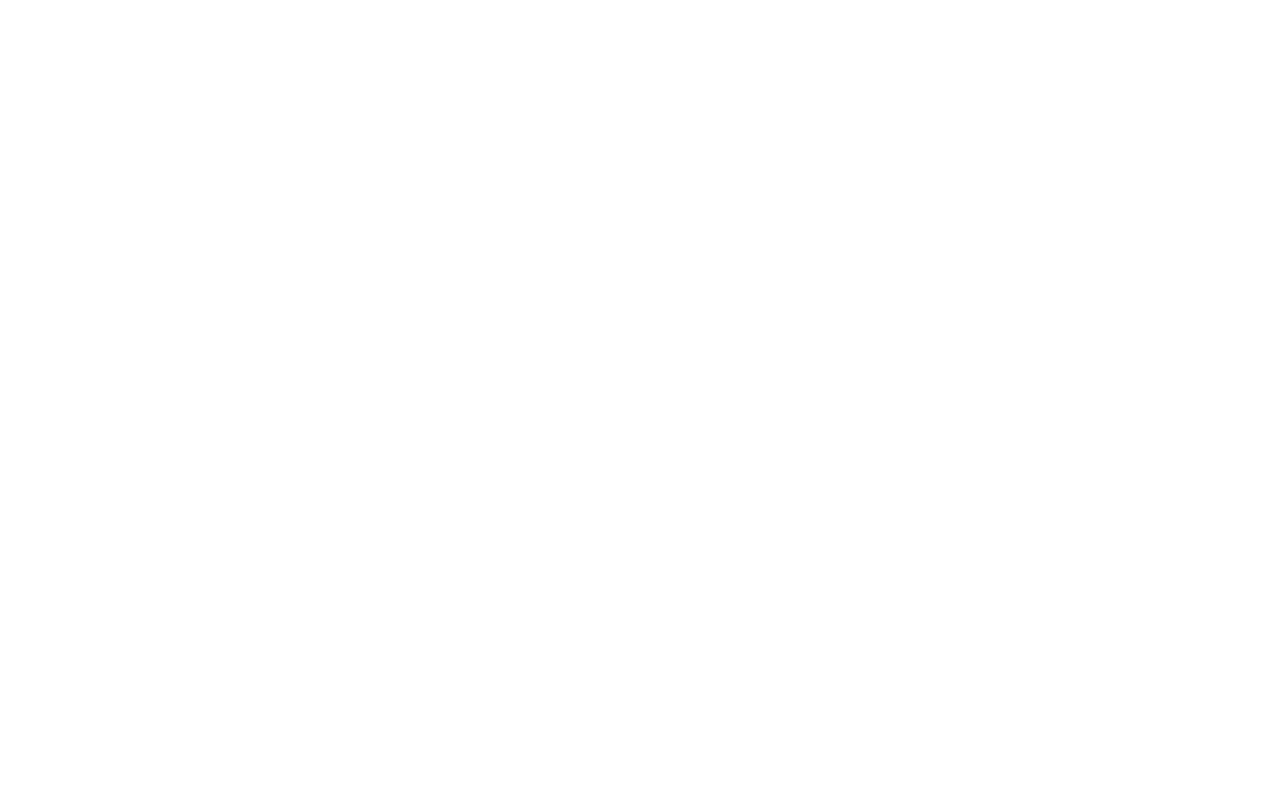
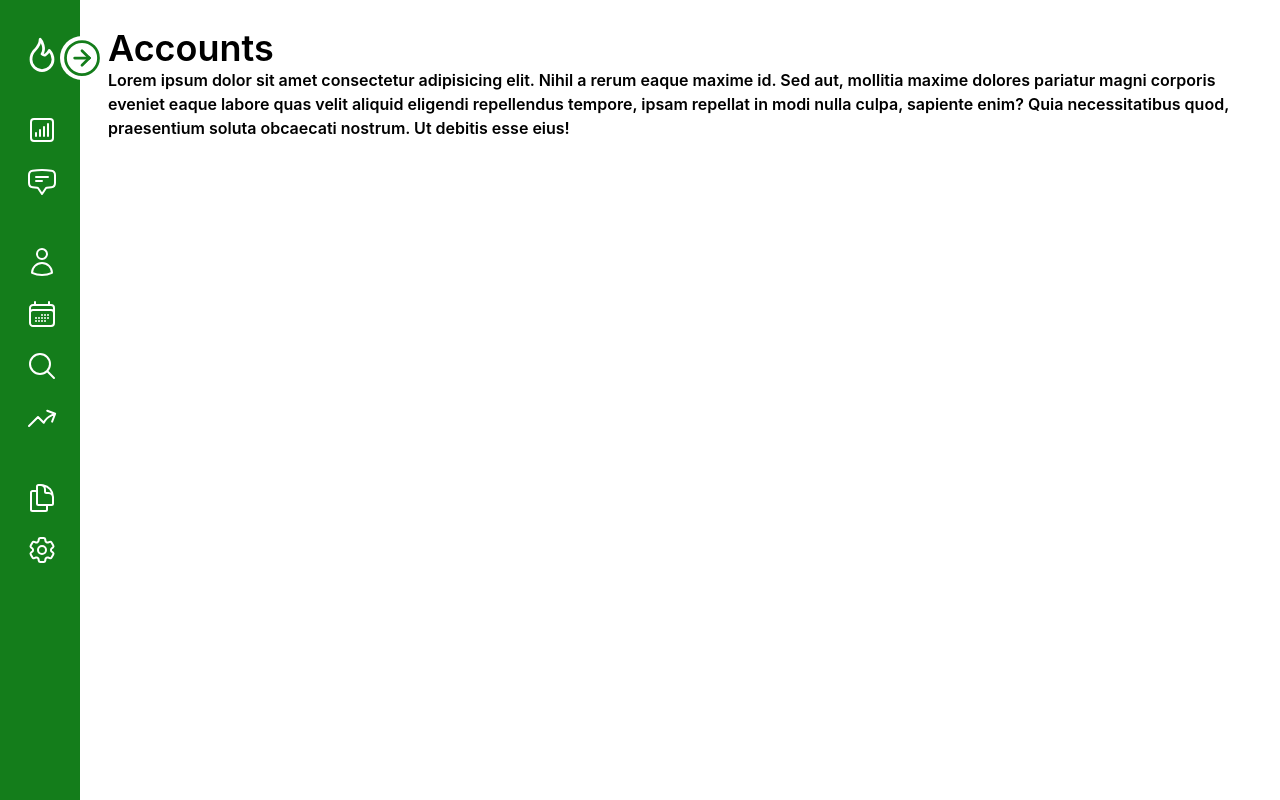
Before and after one commit to Jekwulum/Kwiz-App, a React (Create React App) app: page /accounts in a window 1280 px wide. Before the commit this address had no page. Built offline with nearby package versions, Linux system fonts and the light colour scheme.

Commit message:
navlinks and accounts route added

```diff
--- a/src/App.js
+++ b/src/App.js
@@ -1,13 +1,24 @@
 import './App.css';
-import { BrowserRouter as Router, Routes, Route, Link } from 'react-router-dom';
+import { BrowserRouter as Router, Routes, Route } from 'react-router-dom';
 
+import Accounts from './pages/Accounts';
 import Dashboard from "./pages/Dashboard";
+import Inbox from "./pages/Inbox";
 // import SideMenu from './components/sideMenu/SideMenu';
 
 function App() {
   return (
     <Router>
       <Routes>
+        {["/", "/dashboard", "/home"].map(path => <Route path={path} element={<Dashboard />} />)}
+        <Route exact path='/inbox' element={<Inbox />} />
+        <Route exact path='/accounts' element={<Accounts />} />
+        <Route exact path='/' element={<Dashboard />} />
+        <Route exact path='/' element={<Dashboard />} />
+        <Route exact path='/' element={<Dashboard />} />
+        <Route exact path='/' element={<Dashboard />} />
+        <Route exact path='/' element={<Dashboard />} />
+        <Route exact path='/' element={<Dashboard />} />
         <Route exact path='/' element={<Dashboard />} />
       </Routes>
     </Router>
--- a/src/components/sideMenu/SideMenu.js
+++ b/src/components/sideMenu/SideMenu.js
@@ -1,4 +1,5 @@
 import React, { useState } from "react";
+import { NavLink } from "react-router-dom";
 import {
   AccountIcon, AnalyticsIcon, ArrowCircleIcon, DashboardIcon, FilesIcon, FireIcon,
   InboxIcon, ScheduleIcon, SearchIcon, SettingsIcon
@@ -34,12 +35,14 @@
       </div>
       <ul className="pt-6">
         {Menus.map((menu, index) => (
+          <NavLink to={`/${menu.title.toLowerCase()}`}>
             <li key={index} className={`text-cust-light text-xl flex items-center
             gap-x-4 cursor-pointer p-1.5 hover:bg-cust-light/25 hover:rounded-md
             ${menu.gap ? "mt-9" : "mt-2"}`}>
               {menu.icon}
               <span className={`duration-300 ${!showMenu && 'scale-0'}`}>{menu.title}</span>
             </li>
+          </NavLink>
         ))}
       </ul>
       <div>
--- /dev/null
+++ b/src/pages/Accounts.js
@@ -0,0 +1,27 @@
+import React from 'react';
+import SideMenu from '../components/sideMenu/SideMenu';
+
+const Accounts = () => {
+  return (
+    <div className='flex'>
+      <SideMenu />
+
+      <div>
+
+        {/* Header goes here */}
+
+        <div className='p-7 font-semibold flex-1 h-screen'>
+          <h1 className='text-4xl'>Accounts</h1>
+          <div>
+            <p>Lorem ipsum dolor sit amet consectetur adipisicing elit. Nihil a rerum eaque maxime id. Sed aut, mollitia maxime dolores pariatur magni corporis eveniet eaque labore quas velit aliquid eligendi repellendus tempore, ipsam repellat in modi nulla culpa, sapiente enim? Quia necessitatibus quod, praesentium soluta obcaecati nostrum. Ut debitis esse eius!</p>
+          </div>
+        </div>
+
+        {/* Footer */}
+
+      </div>
+    </div>
+  )
+}
+
+export default Accounts
--- /dev/null
+++ b/src/pages/Analytics.js
@@ -0,0 +1,26 @@
+import React from 'react'
+
+const Analytics = () => {
+  return (
+    <div className='flex'>
+      <SideMenu />
+
+      <div>
+
+        {/* Header goes here */}
+
+        <div className='p-7 font-semibold flex-1 h-screen'>
+          <h1 className='text-4xl'>Analytics</h1>
+          <div>
+            <p>Lorem ipsum dolor sit amet consectetur adipisicing elit. Nihil a rerum eaque maxime id. Sed aut, mollitia maxime dolores pariatur magni corporis eveniet eaque labore quas velit aliquid eligendi repellendus tempore, ipsam repellat in modi nulla culpa, sapiente enim? Quia necessitatibus quod, praesentium soluta obcaecati nostrum. Ut debitis esse eius!</p>
+          </div>
+        </div>
+
+        {/* Footer */}
+
+      </div>
+    </div>
+  )
+}
+
+export default Analytics
--- /dev/null
+++ b/src/pages/Files.js
@@ -0,0 +1,26 @@
+import React from 'react'
+
+const Files = () => {
+  return (
+    <div className='flex'>
+      <SideMenu />
+
+      <div>
+
+        {/* Header goes here */}
+
+        <div className='p-7 font-semibold flex-1 h-screen'>
+          <h1 className='text-4xl'>Files</h1>
+          <div>
+            <p>Lorem ipsum dolor sit amet consectetur adipisicing elit. Nihil a rerum eaque maxime id. Sed aut, mollitia maxime dolores pariatur magni corporis eveniet eaque labore quas velit aliquid eligendi repellendus tempore, ipsam repellat in modi nulla culpa, sapiente enim? Quia necessitatibus quod, praesentium soluta obcaecati nostrum. Ut debitis esse eius!</p>
+          </div>
+        </div>
+
+        {/* Footer */}
+
+      </div>
+    </div>
+  )
+}
+
+export default Files
--- /dev/null
+++ b/src/pages/Inbox.js
@@ -0,0 +1,27 @@
+import React from 'react';
+import SideMenu from '../components/sideMenu/SideMenu'
+
+const Inbox = () => {
+  return (
+    <div className='flex'>
+      <SideMenu />
+
+      <div>
+
+        {/* Header goes here */}
+
+        <div className='p-7 font-semibold flex-1 h-screen'>
+          <h1 className='text-4xl'>Inbox</h1>
+          <div>
+            <p>Lorem ipsum dolor sit amet consectetur adipisicing elit. Nihil a rerum eaque maxime id. Sed aut, mollitia maxime dolores pariatur magni corporis eveniet eaque labore quas velit aliquid eligendi repellendus tempore, ipsam repellat in modi nulla culpa, sapiente enim? Quia necessitatibus quod, praesentium soluta obcaecati nostrum. Ut debitis esse eius!</p>
+          </div>
+        </div>
+
+        {/* Footer */}
+
+      </div>
+    </div>
+  )
+}
+
+export default Inbox;
--- /dev/null
+++ b/src/pages/Schedule.js
@@ -0,0 +1,26 @@
+import React from 'react'
+
+const Schedule = () => {
+  return (
+    <div className='flex'>
+      <SideMenu />
+
+      <div>
+
+        {/* Header goes here */}
+
+        <div className='p-7 font-semibold flex-1 h-screen'>
+          <h1 className='text-4xl'>Schedule</h1>
+          <div>
+            <p>Lorem ipsum dolor sit amet consectetur adipisicing elit. Nihil a rerum eaque maxime id. Sed aut, mollitia maxime dolores pariatur magni corporis eveniet eaque labore quas velit aliquid eligendi repellendus tempore, ipsam repellat in modi nulla culpa, sapiente enim? Quia necessitatibus quod, praesentium soluta obcaecati nostrum. Ut debitis esse eius!</p>
+          </div>
+        </div>
+
+        {/* Footer */}
+
+      </div>
+    </div>
+  )
+}
+
+export default Schedule
--- /dev/null
+++ b/src/pages/Search.js
@@ -0,0 +1,26 @@
+import React from 'react'
+
+const Search = () => {
+  return (
+    <div className='flex'>
+      <SideMenu />
+
+      <div>
+
+        {/* Header goes here */}
+
+        <div className='p-7 font-semibold flex-1 h-screen'>
+          <h1 className='text-4xl'>Search</h1>
+          <div>
+            <p>Lorem ipsum dolor sit amet consectetur adipisicing elit. Nihil a rerum eaque maxime id. Sed aut, mollitia maxime dolores pariatur magni corporis eveniet eaque labore quas velit aliquid eligendi repellendus tempore, ipsam repellat in modi nulla culpa, sapiente enim? Quia necessitatibus quod, praesentium soluta obcaecati nostrum. Ut debitis esse eius!</p>
+          </div>
+        </div>
+
+        {/* Footer */}
+
+      </div>
+    </div>
+  )
+}
+
+export default Search
--- /dev/null
+++ b/src/pages/Settings.js
@@ -0,0 +1,26 @@
+import React from 'react'
+
+const Settings = () => {
+  return (
+    <div className='flex'>
+      <SideMenu />
+
+      <div>
+
+        {/* Header goes here */}
+
+        <div className='p-7 font-semibold flex-1 h-screen'>
+          <h1 className='text-4xl'>Settings</h1>
+          <div>
+            <p>Lorem ipsum dolor sit amet consectetur adipisicing elit. Nihil a rerum eaque maxime id. Sed aut, mollitia maxime dolores pariatur magni corporis eveniet eaque labore quas velit aliquid eligendi repellendus tempore, ipsam repellat in modi nulla culpa, sapiente enim? Quia necessitatibus quod, praesentium soluta obcaecati nostrum. Ut debitis esse eius!</p>
+          </div>
+        </div>
+
+        {/* Footer */}
+
+      </div>
+    </div>
+  )
+}
+
+export default Settings
```
Lines whose indentation alone changed are shown as unchanged.
